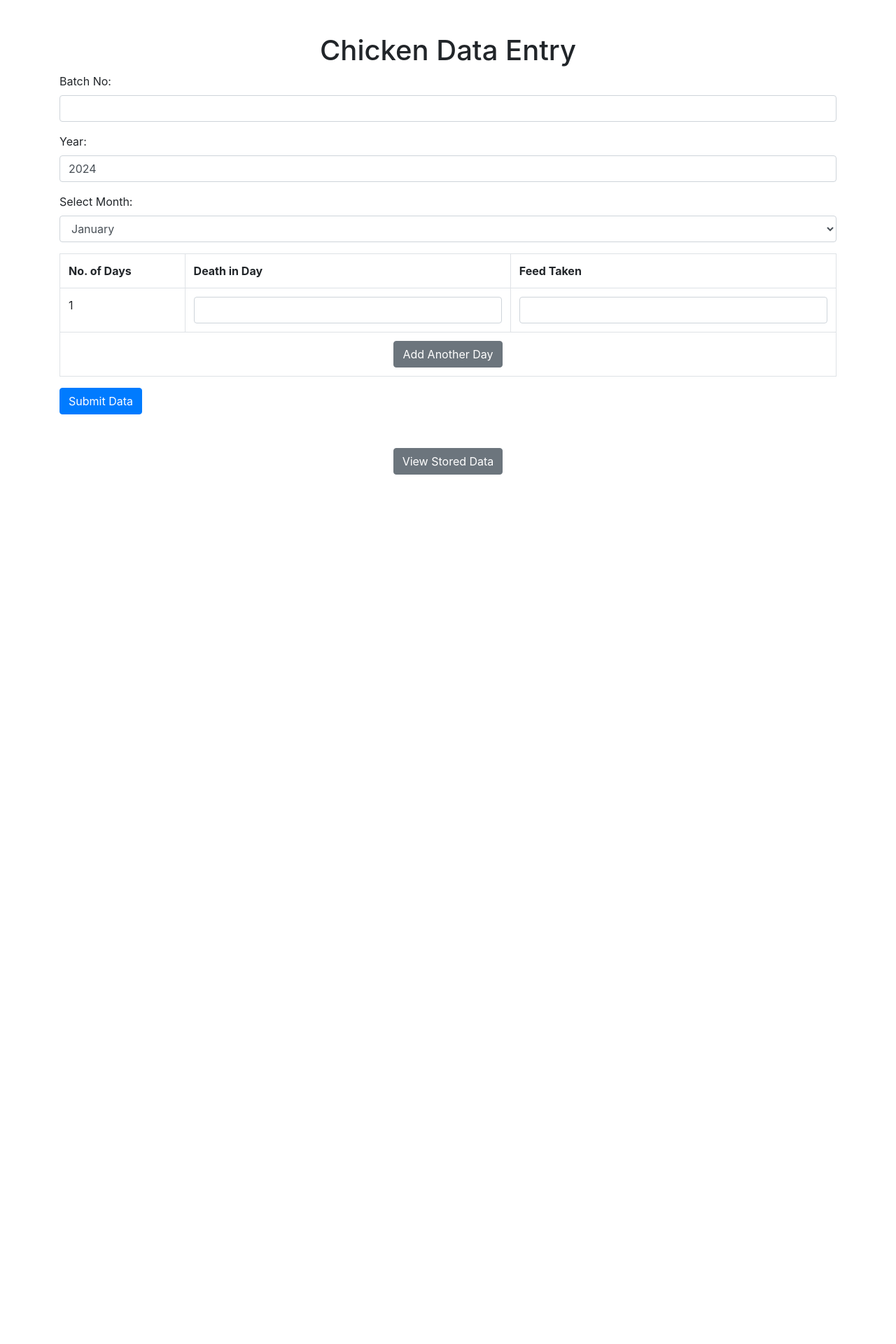
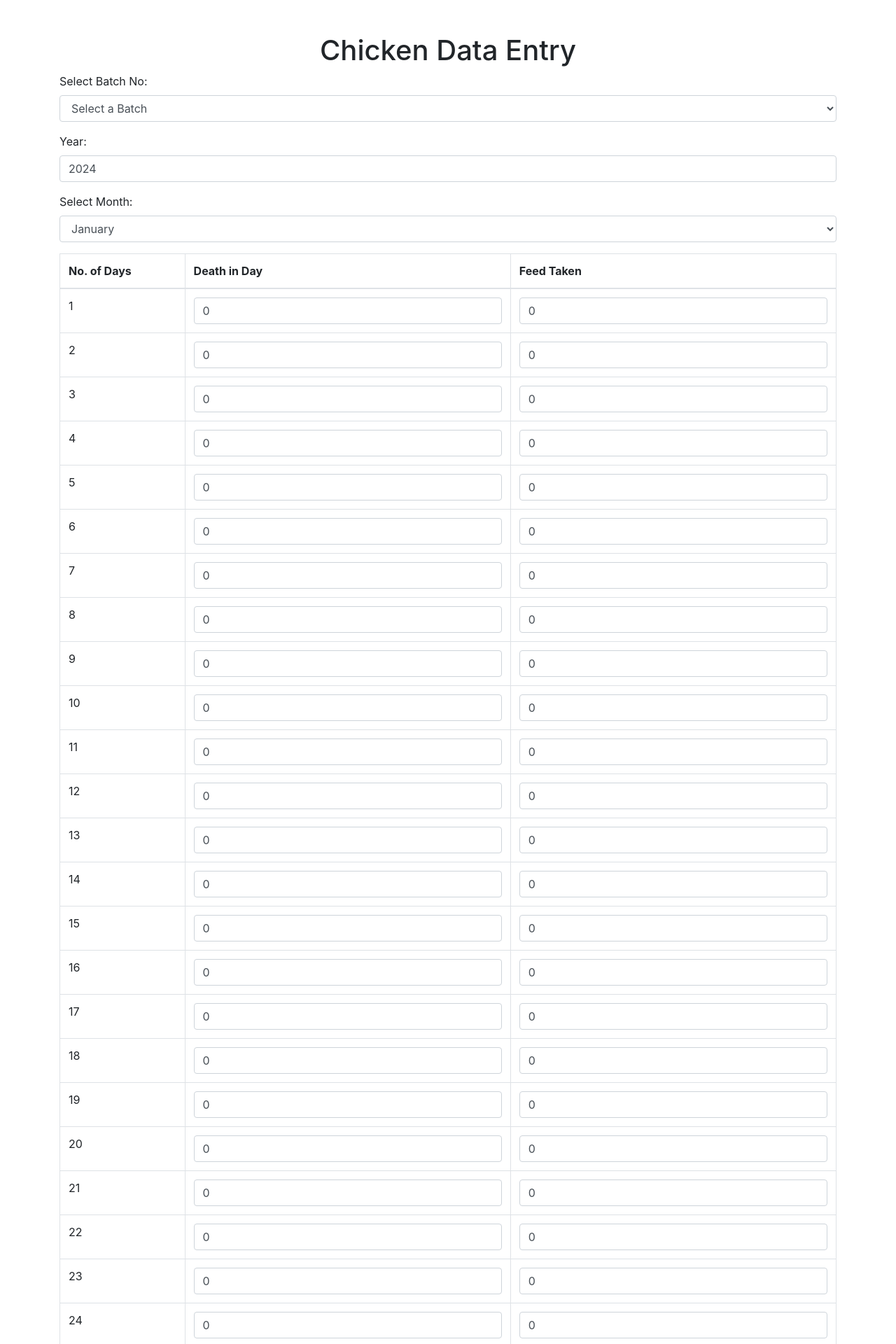
Before and after one commit to RNK302/chicken_farm, a PHP site: page /data_entry.php in a window 1280 px wide. Shown: the top 1920 px of the page at 70% size. Before the commit the page ends 678 px from the top, so only its background shows below. Run offline with PHP 8.4, Linux system fonts and the light colour scheme; tables that the repository leaves empty hold one stand-in row (values such as "Sample post").

Commit message:
Update data_entry.php

```diff
--- a/data_entry.php
+++ b/data_entry.php
@@ -2,10 +2,10 @@
 session_start();
 
 // Database connection
-$host = 'localhost'; // Adjust as necessary
+$host = 'localhost';
 $db = 'chicken_farm';
-$user = 'root'; // Adjust as necessary
-$pass = ''; // Adjust as necessary
+$user = 'root';
+$pass = '';
 
 $conn = new mysqli($host, $user, $pass, $db);
 
@@ -15,18 +15,28 @@ if ($conn->connect_error) {
 }
 
 // Initialize variables
-$days_to_show = 1; // Start with showing data for one day
+$days_to_show = 31; // Days to show
+$batch_no = '';
+$existing_data = [];
+$batch_numbers = [];
 
-// Handle form submission for data entry
-if ($_SERVER['REQUEST_METHOD'] == 'POST' && isset($_POST['submit'])) {
-    $year = intval(htmlspecialchars($_POST['year'], ENT_QUOTES, 'UTF-8'));
+// Fetch existing batch numbers
+$result = $conn->query("SELECT DISTINCT batch_no FROM chicken_data");
+if ($result) {
+    while ($row = $result->fetch_assoc()) {
+        $batch_numbers[] = $row['batch_no'];
+    }
+}
+
+// Handle form submission
+if ($_SERVER['REQUEST_METHOD'] === 'POST' && isset($_POST['submit'])) {
+    $year = intval($_POST['year']);
     $month = intval($_POST['month']);
-    $batch_no = htmlspecialchars($_POST['batch_no'], ENT_QUOTES, 'UTF-8');
+    $batch_no = trim($_POST['batch_no']);
 
     // Prepare the statement
     $stmt = $conn->prepare("INSERT INTO chicken_data (year, month, day, batch_no, death_in_day, feed_taken)
-        VALUES (?, ?, ?, ?, ?, ?)
-        ON DUPLICATE KEY UPDATE death_in_day = ?, feed_taken = ?");
+        VALUES (?, ?, ?, ?, ?, ?) ON DUPLICATE KEY UPDATE death_in_day = ?, feed_taken = ?");
 
     if (!$stmt) {
         die("Prepare failed: " . $conn->error);
@@ -34,109 +44,136 @@ if ($_SERVER['REQUEST_METHOD'] == 'POST' && isset($_POST['submit'])) {
 
     // Insert data for each day
     for ($day = 1; $day <= $days_to_show; $day++) {
-        $death_in_day = intval(htmlspecialchars($_POST["death_in_day_$day"] ?? 0, ENT_QUOTES, 'UTF-8'));
-        $feed_taken = intval(htmlspecialchars($_POST["feed_taken_$day"] ?? 0, ENT_QUOTES, 'UTF-8'));
-
-        // Bind the parameters
+        $death_in_day = intval($_POST["death_in_day_$day"] ?? 0);
+        $feed_taken = intval($_POST["feed_taken_$day"] ?? 0);
         $stmt->bind_param("iiisiiii", $year, $month, $day, $batch_no, $death_in_day, $feed_taken, $death_in_day, $feed_taken);
-
-        // Execute the statement
         $stmt->execute();
     }
 
-    $stmt->close(); // Close the prepared statement
-    header("Location: " . $_SERVER['PHP_SELF'] . "?days_to_show=" . $days_to_show);
+    $stmt->close();
+    header("Location: " . $_SERVER['PHP_SELF']);
     exit();
 }
 
-// Get the number of days to show from URL parameter or default to 1
-if (isset($_GET['days_to_show'])) {
-    $days_to_show = intval($_GET['days_to_show']);
+// Check if a batch number is selected
+if (isset($_GET['batch_no'])) {
+    $batch_no = trim($_GET['batch_no']);
+    $year = intval($_GET['year']);
+    $month = intval($_GET['month']);
+
+    // Fetch existing data for the selected batch number
+    $stmt = $conn->prepare("SELECT * FROM chicken_data WHERE batch_no = ? AND year = ? AND month = ? ORDER BY day");
+    $stmt->bind_param("sii", $batch_no, $year, $month);
+    $stmt->execute();
+    $result = $stmt->get_result();
+
+    while ($row = $result->fetch_assoc()) {
+        $existing_data[$row['day']] = $row;
+    }
+    $stmt->close();
 }
 
 // Start the HTML output
-echo "<!DOCTYPE html>";
-echo "<html>";
-echo "<head>
+?>
+<!DOCTYPE html>
+<html>
+<head>
     <title>Chicken Data Entry</title>
     <link rel='stylesheet' href='https://stackpath.bootstrapcdn.com/bootstrap/4.5.2/css/bootstrap.min.css'>
-      </head>";
-echo "<body>";
-
-echo "<div class='container'>";
-echo "<h1 class='text-center mt-5'>Chicken Data Entry</h1>";
-
-// Data Entry Form
-echo "<form method='post' action=''>";
-
-echo "<div class='form-group'>
-        <label for='batch_no'>Batch No:</label>
-        <input type='text' name='batch_no' class='form-control' required>
-      </div>";
-
-echo "<div class='form-group'>
+    <script src='https://code.jquery.com/jquery-3.5.1.min.js'></script>
+</head>
+<body>
+<div class='container'>
+    <h1 class='text-center mt-5'>Chicken Data Entry</h1>
+    <form method='post' action=''>
+        <div class='form-group'>
+            <label for='batch_no'>Select Batch No:</label>
+            <select name='batch_no' class='form-control' id='batchSelect' required>
+                <option value=''>Select a Batch</option>
+                <?php foreach ($batch_numbers as $bn): ?>
+                    <option value='<?= $bn ?>' <?= ($bn === $batch_no) ? 'selected' : '' ?>><?= $bn ?></option>
+                <?php endforeach; ?>
+            </select>
+        </div>
+        <div class='form-group'>
             <label for='year'>Year:</label>
-        <input type='number' name='year' class='form-control' value='" . date('Y') . "' required>
-      </div>";
-
-echo "<div class='form-group'>
+            <input type='number' name='year' class='form-control' value='<?= date('Y') ?>' required>
+        </div>
+        <div class='form-group'>
             <label for='month'>Select Month:</label>
-        <select name='month' class='form-control' required>";
-for ($m = 1; $m <= 12; $m++) {
-    echo "<option value='$m'>" . date('F', mktime(0, 0, 0, $m, 1)) . "</option>";
-}
-echo "</select></div>";
-
-echo "<table class='table table-bordered'>";
-echo "<tr>
+            <select name='month' class='form-control' required>
+                <?php for ($m = 1; $m <= 12; $m++): ?>
+                    <option value='<?= $m ?>' <?= ($m === (isset($month) ? $month : 0)) ? 'selected' : '' ?>><?= date('F', mktime(0, 0, 0, $m, 1)) ?></option>
+                <?php endfor; ?>
+            </select>
+        </div>
+        <table class='table table-bordered' id='dataEntryTable'>
+            <thead>
+                <tr>
                     <th>No. of Days</th>
                     <th>Death in Day</th>
                     <th>Feed Taken</th>
-      </tr>";
-
-// Show input fields for the specified number of days
-for ($day = 1; $day <= $days_to_show; $day++) {
-    echo "<tr>";
-    echo "<td class='day-number'>$day</td>";
-    echo "<td><input type='number' name='death_in_day_$day' class='form-control' required></td>";
-    echo "<td><input type='number' name='feed_taken_$day' class='form-control' required></td>";
-    echo "</tr>";
-}
-
-// Provide an option to add more days
-echo "<tr>
+                </tr>
+            </thead>
+            <tbody>
+                <?php for ($day = 1; $day <= $days_to_show; $day++): ?>
+                    <tr>
+                        <td class='day-number'><?= $day ?></td>
+                        <td><input type='number' name='death_in_day_<?= $day ?>' class='form-control' value='<?= $existing_data[$day]['death_in_day'] ?? 0 ?>' required></td>
+                        <td><input type='number' name='feed_taken_<?= $day ?>' class='form-control' value='<?= $existing_data[$day]['feed_taken'] ?? 0 ?>' required></td>
+                    </tr>
+                <?php endfor; ?>
+                <tr>
                     <td colspan='3' class='text-center'>
                         <button type='button' id='addDay' class='btn btn-secondary'>Add Another Day</button>
                     </td>
-      </tr>";
+                </tr>
+            </tbody>
+        </table>
+        <button type='submit' name='submit' class='btn btn-primary'>Submit Data</button>
+    </form>
+    <div class='text-center mt-5'>
+        <a href='data_display.php' class='btn btn-secondary'>View Stored Data</a>
+    </div>
+</div>
+<script>
+$(document).ready(function() {
+    $('#batchSelect').change(function() {
+        const batch_no = $(this).val();
+        const year = $('input[name="year"]').val();
+        const month = $('select[name="month"]').val();
 
-echo "</table>";
-echo "<button type='submit' name='submit' class='btn btn-primary'>Submit Data</button>";
-echo "</form>";
+        if (batch_no) {
+            window.location.href = '<?= $_SERVER['PHP_SELF'] ?>?batch_no=' + batch_no + '&year=' + year + '&month=' + month;
+        } else {
+            $('#dataEntryTable tbody').empty();
+            for (let day = 1; day <= 31; day++) {
+                $('#dataEntryTable tbody').append(`
+                    <tr>
+                        <td class='day-number'>${day}</td>
+                        <td><input type='number' name='death_in_day_${day}' class='form-control' required></td>
+                        <td><input type='number' name='feed_taken_${day}' class='form-control' required></td>
+                    </tr>
+                `);
+            }
+        }
+    });
 
-echo "<div class='text-center mt-5'>
-        <a href='data_display.php' class='btn btn-secondary'>View Stored Data</a>
-      </div>";
-
-echo "</div>";
-echo "</body>";
-echo "</html>";
-
+    $('#addDay').on('click', function() {
+        const table = $('#dataEntryTable tbody');
+        const rowCount = table.children().length - 1; // Exclude the last row (Add Another Day)
+        const newRow = `
+            <tr>
+                <td class='day-number'>${rowCount + 1}</td>
+                <td><input type='number' name='death_in_day_${rowCount + 1}' class='form-control' required></td>
+                <td><input type='number' name='feed_taken_${rowCount + 1}' class='form-control' required></td>
+            </tr>`;
+        table.append(newRow);
+    });
+});
+</script>
+</body>
+</html>
+<?php
 $conn->close();
 ?>
-
-<script>
-document.getElementById('addDay').addEventListener('click', function() {
-    const table = document.querySelector('table');
-    const rowCount = table.rows.length - 1; // Exclude the last row (Add Another Day)
-    const newRow = table.insertRow(rowCount);
-    const cell1 = newRow.insertCell(0);
-    const cell2 = newRow.insertCell(1);
-    const cell3 = newRow.insertCell(2);
-
-    // Set the new day number correctly
-    cell1.innerHTML = rowCount; // This will show the correct day number
-    cell2.innerHTML = '<input type="number" name="death_in_day_' + (rowCount) + '" class="form-control" required>';
-    cell3.innerHTML = '<input type="number" name="feed_taken_' + (rowCount) + '" class="form-control" required>';
-});
-</script>
```
Lines whose indentation alone changed are shown as unchanged.
